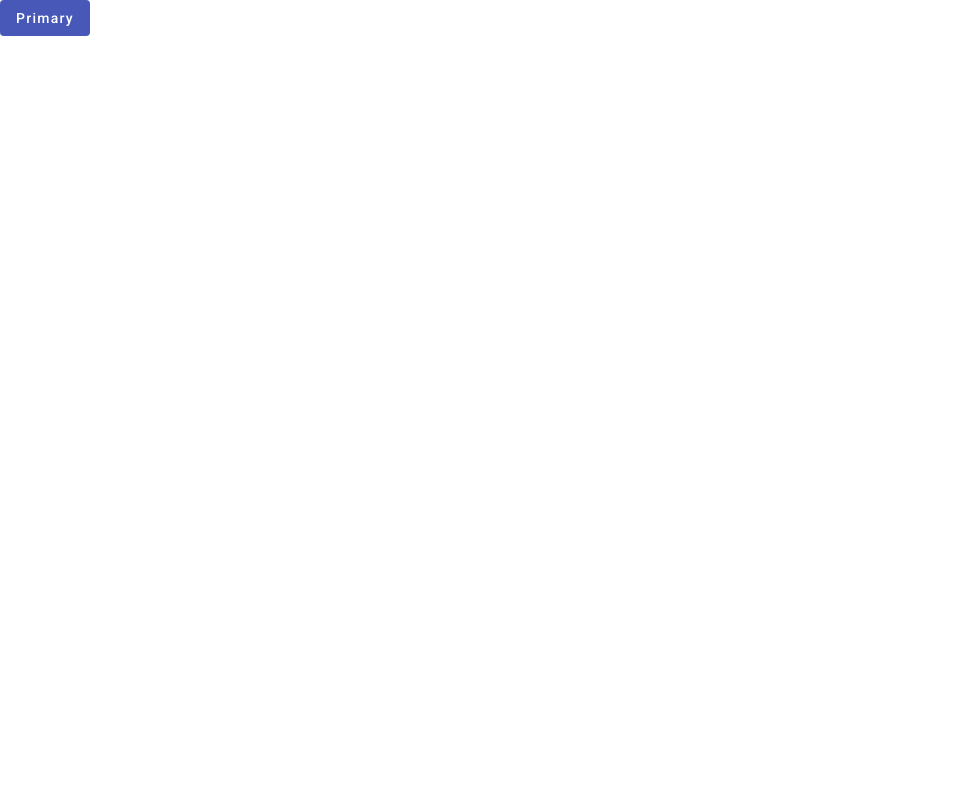
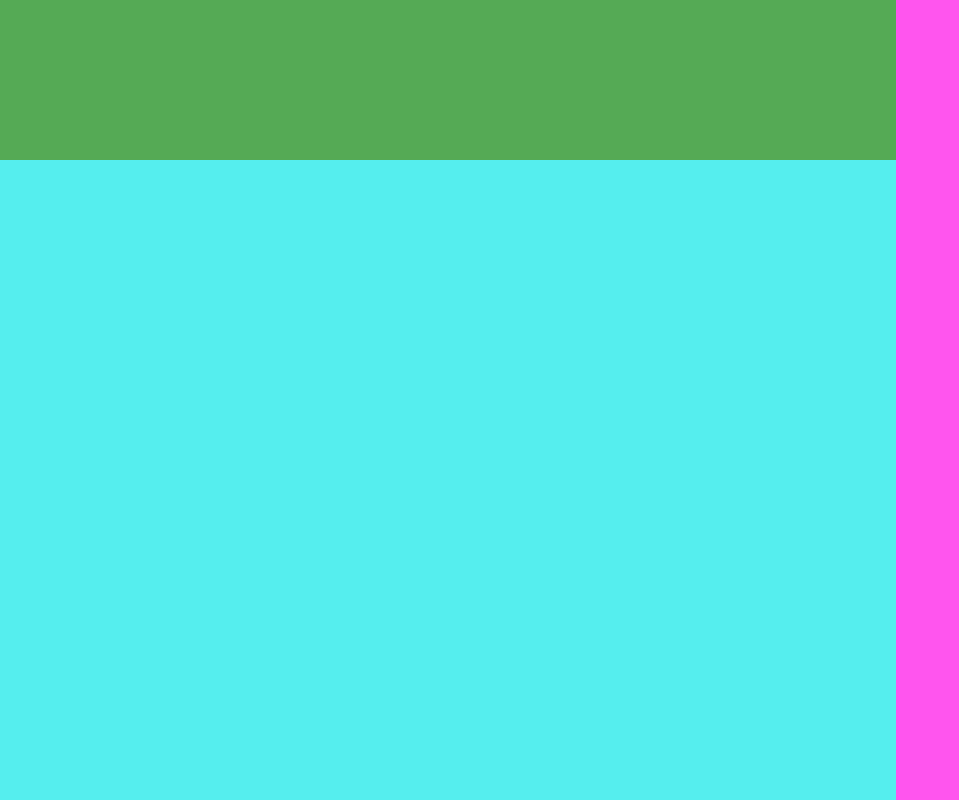
Before and after one commit to jackson-vip/Projeto_Filtro-de-Lista-de-Usu-rios, an Angular app in the folder users-filter-project/: page / in a window 1280 px wide. Shown: the whole page, without its empty margins (0-959 px from the left). Built offline with nearby package versions, Linux system fonts and the light colour scheme.

Commit message:
76. Criação da Estrutura de Container Base

```diff
--- a/users-filter-project/src/app/app.component.html
+++ b/users-filter-project/src/app/app.component.html
@@ -1 +1,16 @@
-<button mat-flat-button color="primary">Primary</button>
+<div class="container">
+  <div class="left-container">
+    <div class="top-div">
+      <!-- conteúdo da Div superior -->
+
+    </div>
+    <div class="main-left-div">
+      <!-- conteúdo da Div esquerda (80% de altura) -->
+
+    </div>
+  </div>
+  <div class="right-div">
+    <!-- conteúdo da Div direita -->
+
+  </div>
+</div>
--- a/users-filter-project/src/app/app.component.scss
+++ b/users-filter-project/src/app/app.component.scss
@@ -0,0 +1,30 @@
+.container {
+  display: flex;
+  height: 100vh;
+}
+
+.left-container {
+  width: 70%;
+  height: 100%;
+  display: flex;
+  flex-direction: column;
+  /* Organiza as Div filhas Horizontalmente */
+}
+
+.top-div {
+  flex-grow: 1;
+  /* Preenche todo o espaço disponível*/
+  background-color: #5a5;
+}
+
+.main-left-div {
+  height: 80%;
+  /* Ocupa 80% da altura do seu contêiner pai */
+  background-color: #5ee;
+}
+
+.right-div {
+  width: 30%;
+  max-height: 100vh;
+  background-color: #f5e;
+}
--- a/users-filter-project/src/styles.scss
+++ b/users-filter-project/src/styles.scss
@@ -1,4 +1,11 @@
 /* You can add global styles to this file, and also import other style files */
+
+* {
+  margin: 0;
+  padding: 0;
+  border: 0;
+  box-sizing: border-box; /* Faz com que as bordas e o preenchimento sejam incluidos no tamanho total do elemento */
+ }
 
 html, body { height: 100%; }
 body { margin: 0; font-family: Roboto, "Helvetica Neue", sans-serif; }
```
